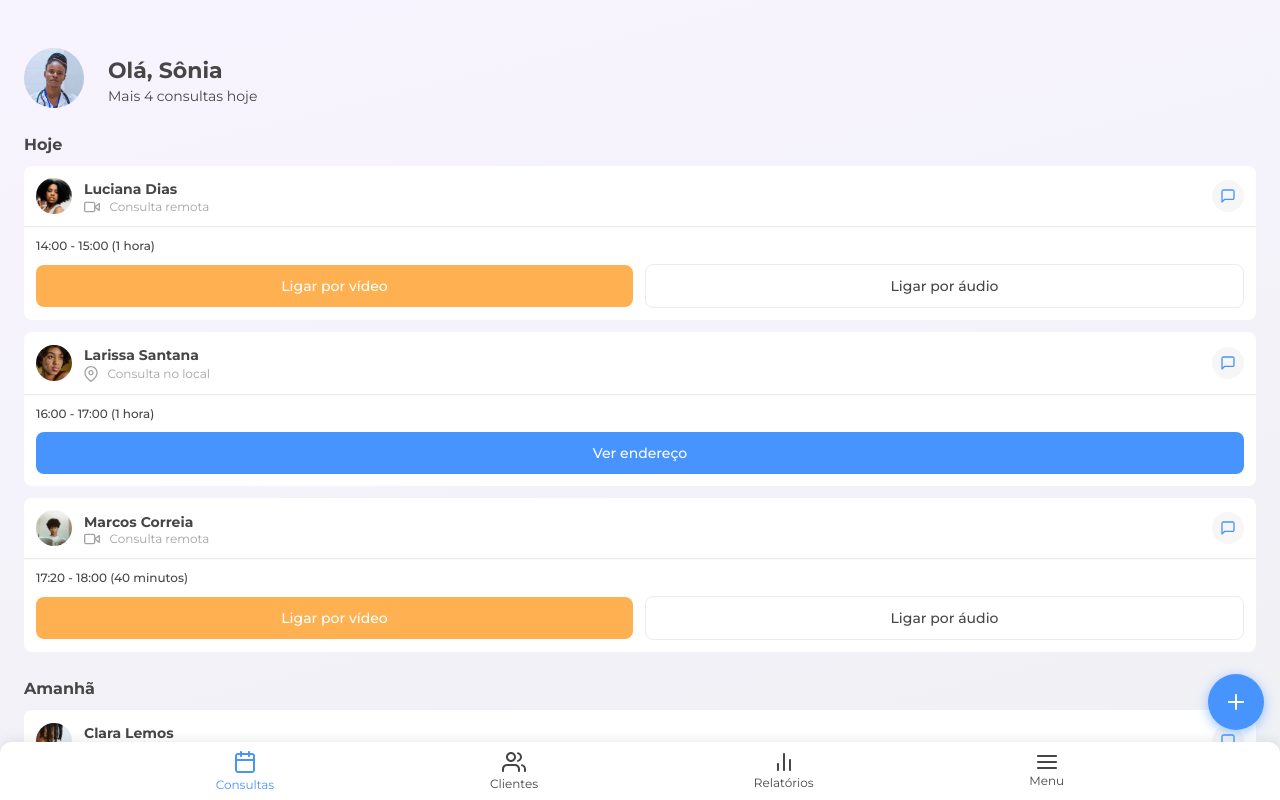
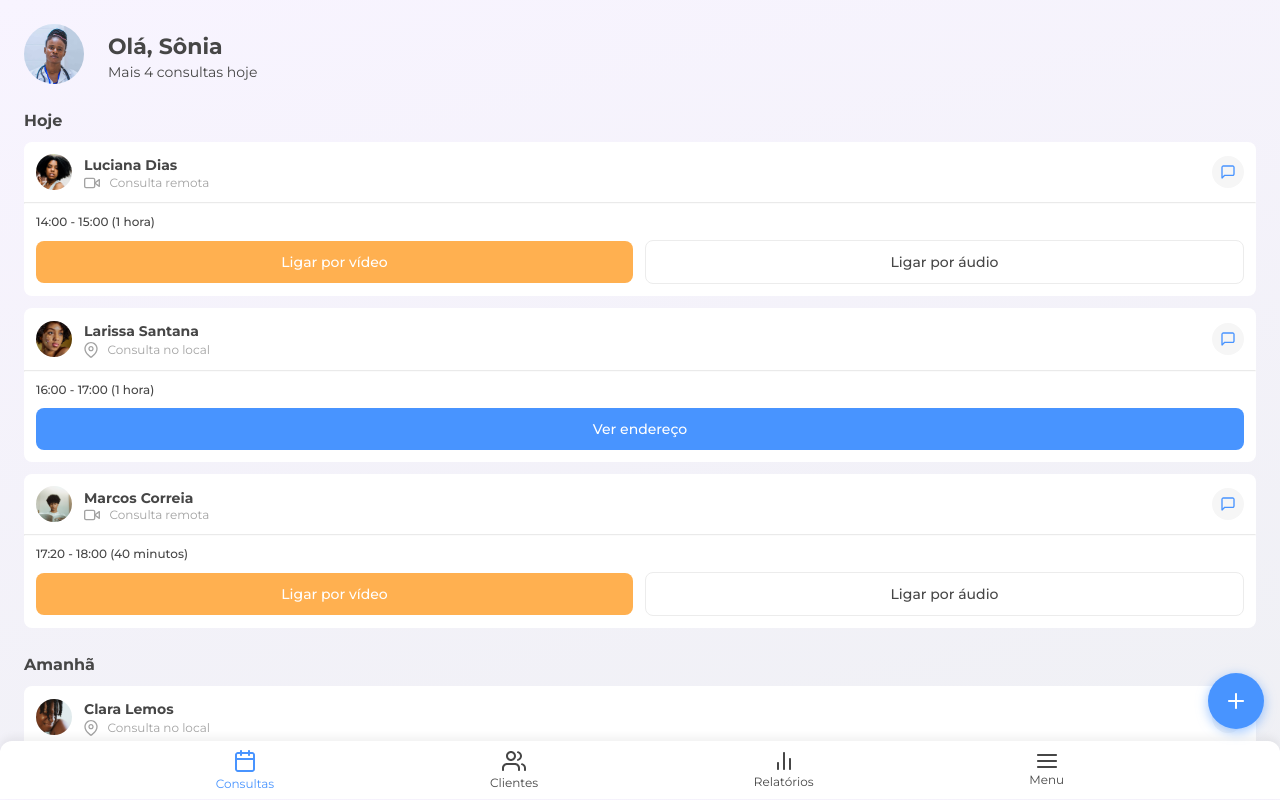
Before and after one commit to gabrielPereira360/7DaysOfCode__reponsividade, a plain HTML site: page index.html in a window 1280 px wide. Drawn offline with Linux system fonts and the light colour scheme.

Commit message:
Add files via upload

```diff
--- a/styles/agenda.css
+++ b/styles/agenda.css
@@ -1,7 +1,7 @@
 .agenda {
     padding: 0 2em;
     overflow-y: scroll;
-    height: calc(100vh - 190px);
+    height: calc(100vh - 167px);
 }
 
 .hoje, .amanha, .quarta{
--- a/styles/cabecalho.css
+++ b/styles/cabecalho.css
@@ -1,6 +1,6 @@
 .cabecalho{
     display: flex;
-    padding: 4em 2em 2em 2em;
+    padding: 2em;
     align-items: center;
 }
 
```
Also changed, not shown: styles/rodape.css (line endings or trailing spaces).
